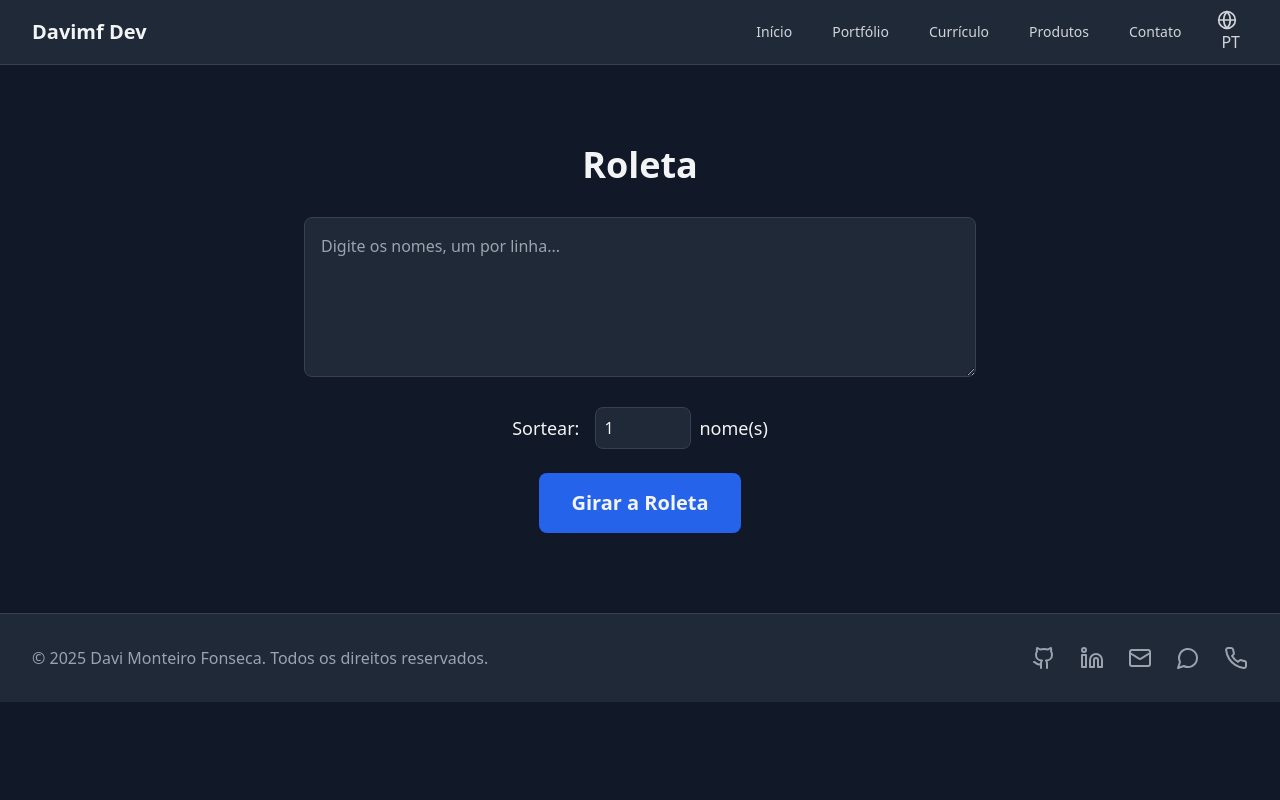
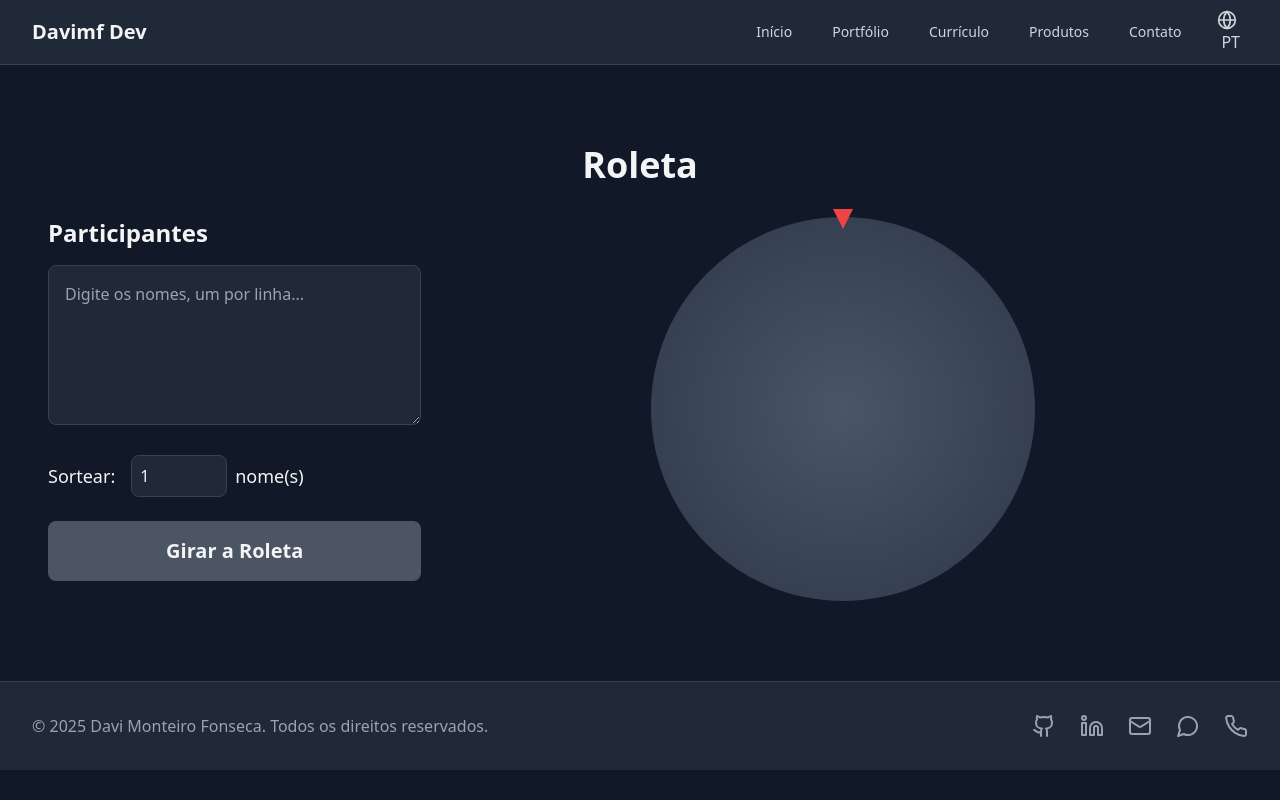
Before and after one commit to davimfdev/davimf.dev, a React (Vite) app: page /roulette in a window 1280 px wide. Built offline with nearby package versions, Linux system fonts and the light colour scheme.

Commit message:
Added new animations to the Roulette, as well as a proper roulette

```diff
--- a/src/pages/Roulette.tsx
+++ b/src/pages/Roulette.tsx
@@ -1,78 +1,171 @@
-import { useState } from 'react';
+import { useState, useMemo } from 'react';
+import '../styles/animations.css';
 
 const Roulette = () => {
   const [names, setNames] = useState('');
   const [numberOfWinners, setNumberOfWinners] = useState(1);
   const [winners, setWinners] = useState<string[]>([]);
   const [isSpinning, setIsSpinning] = useState(false);
+  const [rotation, setRotation] = useState(0);
 
-  const handleSpin = () => {
-    const nameList = names.split('\n').filter(name => name.trim() !== '');
+  const nameList = useMemo(() => names.split('\n').filter(name => name.trim() !== ''), [names]);
+  const segmentAngle = nameList.length > 0 ? 360 / nameList.length : 360;
+
+  const conicGradient = useMemo(() => {
     if (nameList.length === 0) {
-      return;
+      return 'radial-gradient(#4A5568, #2D3748)';
     }
+    const gradientParts = nameList.map((_, index) => {
+      const color = index % 2 === 0 ? '#2D3748' : '#4A5568';
+      const startAngle = index * segmentAngle;
+      const endAngle = (index + 1) * segmentAngle;
+      return `${color} ${startAngle}deg ${endAngle}deg`;
+    });
+    // The CSS conic-gradient starts at the top (12 o'clock) by default.
+    // The trigonometric functions (sin, cos) start from the right (3 o'clock).
+    // 'from 90deg' aligns the gradient's start with the math functions, ensuring names are centered in their color segments.
+    return `conic-gradient(from 90deg, ${gradientParts.join(', ')})`;
+  }, [nameList, segmentAngle]);
+
+  const handleSpin = async () => {
+    if (nameList.length < 1) return;
 
     setIsSpinning(true);
     setWinners([]);
+    let availableNames = [...nameList];
+    const selectedWinners: string[] = [];
+    let currentRotation = rotation;
 
-    setTimeout(() => {
-      const shuffled = nameList.sort(() => 0.5 - Math.random());
-      const selectedWinners = shuffled.slice(0, Math.min(numberOfWinners, shuffled.length));
-      setWinners(selectedWinners);
+    const spinTo = (targetRotation: number, duration: number) => {
+      return new Promise<void>(resolve => {
+        const wheel = document.getElementById('roulette-wheel');
+        if (wheel) {
+          wheel.style.transition = `transform ${duration}ms cubic-bezier(0.3, 1, 0.7, 1)`;
+          wheel.style.transform = `rotate(${targetRotation}deg)`;
+        }
+        setTimeout(resolve, duration);
+      });
+    };
+
+    for (let i = 0; i < Math.min(numberOfWinners, nameList.length); i++) {
+      const winnerIndexInAvailable = Math.floor(Math.random() * availableNames.length);
+      const winner = availableNames[winnerIndexInAvailable];
+      const winnerIndexInOriginal = nameList.findIndex(name => name === winner);
+
+      const revolutions = 5 * 360;
+      const targetSegmentCenterAngle = (winnerIndexInOriginal * segmentAngle) + (segmentAngle / 2);
+      const randomOffset = (Math.random() - 0.5) * segmentAngle * 0.8;
+
+      // The pointer is at the top. In a coordinate system where 0 is to the right, the top is at 270 degrees.
+      const pointerAngle = 270;
+      const targetRotation = pointerAngle - targetSegmentCenterAngle - randomOffset;
+
+      const finalRotation = currentRotation - (currentRotation % 360) + revolutions + targetRotation;
+
+      const duration = i === 0 ? 5000 : 2000;
+      await spinTo(finalRotation, duration);
+      currentRotation = finalRotation;
+
+      selectedWinners.push(winner);
+      setWinners([...selectedWinners]);
+
+      availableNames = availableNames.filter(name => name !== winner);
+
+      if (i < Math.min(numberOfWinners, nameList.length) - 1) {
+        await new Promise(resolve => setTimeout(resolve, 1000));
+      }
+    }
+
+    setRotation(currentRotation);
     setIsSpinning(false);
-    }, 3000); // 3 seconds for animation
   };
 
   return (
-    <div className="container mx-auto px-4 py-12 text-center">
-      <h1 className="text-4xl font-bold mb-8">Roleta</h1>
-      <div className="max-w-2xl mx-auto">
-        <div className="mb-6">
+    <div className="container mx-auto px-4 py-12">
+      <h1 className="text-4xl font-bold text-center mb-8">Roleta</h1>
+      <div className="grid grid-cols-1 md:grid-cols-3 gap-8">
+        <div className="md:col-span-1">
+          <h2 className="text-2xl font-bold mb-4">Participantes</h2>
           <textarea
             className="w-full h-40 p-4 bg-gray-800 border border-gray-700 rounded-lg focus:outline-none focus:ring-2 focus:ring-blue-500"
             placeholder="Digite os nomes, um por linha..."
             value={names}
             onChange={(e) => setNames(e.target.value)}
+            disabled={isSpinning}
           />
-        </div>
-        <div className="mb-6 flex justify-center items-center">
+          <div className="mt-6 flex items-center">
             <label htmlFor="numberOfWinners" className="mr-4 text-lg">Sortear:</label>
             <input
               id="numberOfWinners"
               type="number"
               min="1"
+              max={nameList.length || 1}
               className="w-24 p-2 bg-gray-800 border border-gray-700 rounded-lg focus:outline-none focus:ring-2 focus:ring-blue-500"
               value={numberOfWinners}
               onChange={(e) => setNumberOfWinners(Math.max(1, parseInt(e.target.value, 10) || 1))}
+              disabled={isSpinning}
             />
             <span className="ml-2 text-lg">nome(s)</span>
           </div>
           <button
-          className={`px-8 py-4 text-xl font-bold rounded-lg transition-all duration-300 ${isSpinning ? 'bg-gray-600 cursor-not-allowed' : 'bg-blue-600 hover:bg-blue-700'}`}
+            className={`w-full mt-6 px-8 py-4 text-xl font-bold rounded-lg transition-all duration-300 ${isSpinning || nameList.length === 0 ? 'bg-gray-600 cursor-not-allowed' : 'bg-blue-600 hover:bg-blue-700'}`}
             onClick={handleSpin}
-          disabled={isSpinning}
+            disabled={isSpinning || nameList.length === 0}
           >
             {isSpinning ? 'Sorteando...' : 'Girar a Roleta'}
           </button>
+        </div>
 
-        {isSpinning && (
-          <div className="mt-12">
-            <div className="animate-spin-slow border-8 border-t-blue-500 border-gray-700 rounded-full w-32 h-32 mx-auto"></div>
+        <div className="md:col-span-2 flex flex-col items-center relative">
+            <div className="absolute top-0 left-1/2 -translate-x-1/2 z-10" style={{top: '-8px'}}>
+                <div className="w-0 h-0" style={{
+                    borderLeft: '10px solid transparent',
+                    borderRight: '10px solid transparent',
+                    borderTop: '20px solid #EF4444',
+                }}></div>
             </div>
-        )}
-
+            <div className="relative w-96 h-96">
+                <div
+                    id="roulette-wheel"
+                    className="relative w-full h-full rounded-full overflow-hidden"
+                    style={{ background: conicGradient, transform: `rotate(${rotation}deg)` }}
+                >
+                    {nameList.length > 0 && nameList.map((name, index) => {
+                        const angle = (index * segmentAngle) + (segmentAngle / 2);
+                        const radius = 0.6; // 60% of radius
+                        const x = Math.cos(angle * Math.PI / 180) * radius * 50 + 50;
+                        const y = Math.sin(angle * Math.PI / 180) * radius * 50 + 50;
+                        return (
+                            <div
+                                key={index}
+                                className="absolute"
+                                style={{
+                                    left: `${x}%`,
+                                    top: `${y}%`,
+                                    transform: `translate(-50%, -50%) rotate(${angle + 90}deg)`
+                                }}
+                            >
+                                <span className="text-white font-bold text-center block max-w-[100px] overflow-hidden text-ellipsis whitespace-nowrap">
+                                    {name}
+                                </span>
+                            </div>
+                        )
+                    })}
+                </div>
+            </div>
             {winners.length > 0 && !isSpinning && (
-          <div className="mt-12">
-            <h2 className="text-3xl font-bold mb-4">Vencedor(es):</h2>
+                <div className="mt-8 w-full text-center">
+                    <h2 className="text-3xl font-bold mb-4">Sorteado(s):</h2>
                     <ul className="text-2xl text-green-400">
                     {winners.map((winner, index) => (
-                <li key={index}>{winner}</li>
+                        <li key={index} className="fade-in">{winner}</li>
                     ))}
                     </ul>
                 </div>
             )}
         </div>
       </div>
+    </div>
   );
 };
 
--- a/src/styles/animations.css
+++ b/src/styles/animations.css
@@ -23,16 +23,3 @@
     opacity: 0;
   }
 }
-
-.animate-spin-slow {
-  animation: spin 3s linear infinite;
-}
-
-@keyframes spin {
-  from {
-    transform: rotate(0deg);
-  }
-  to {
-    transform: rotate(360deg);
-  }
-}
```
Lines whose indentation alone changed are shown as unchanged.
